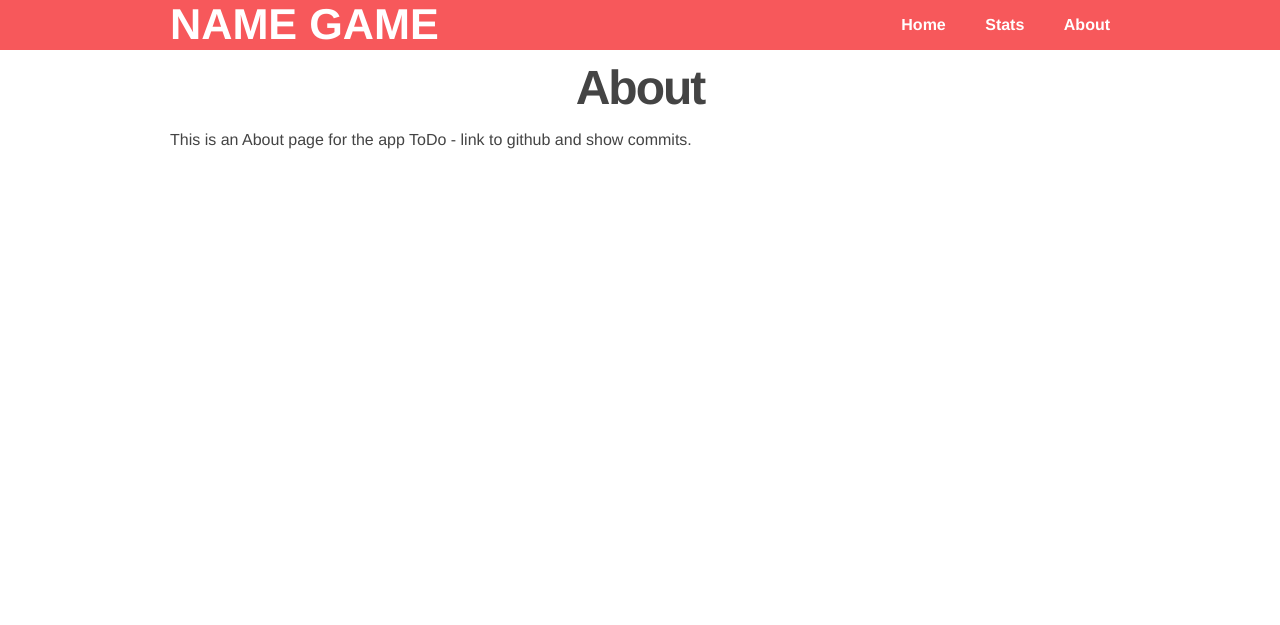
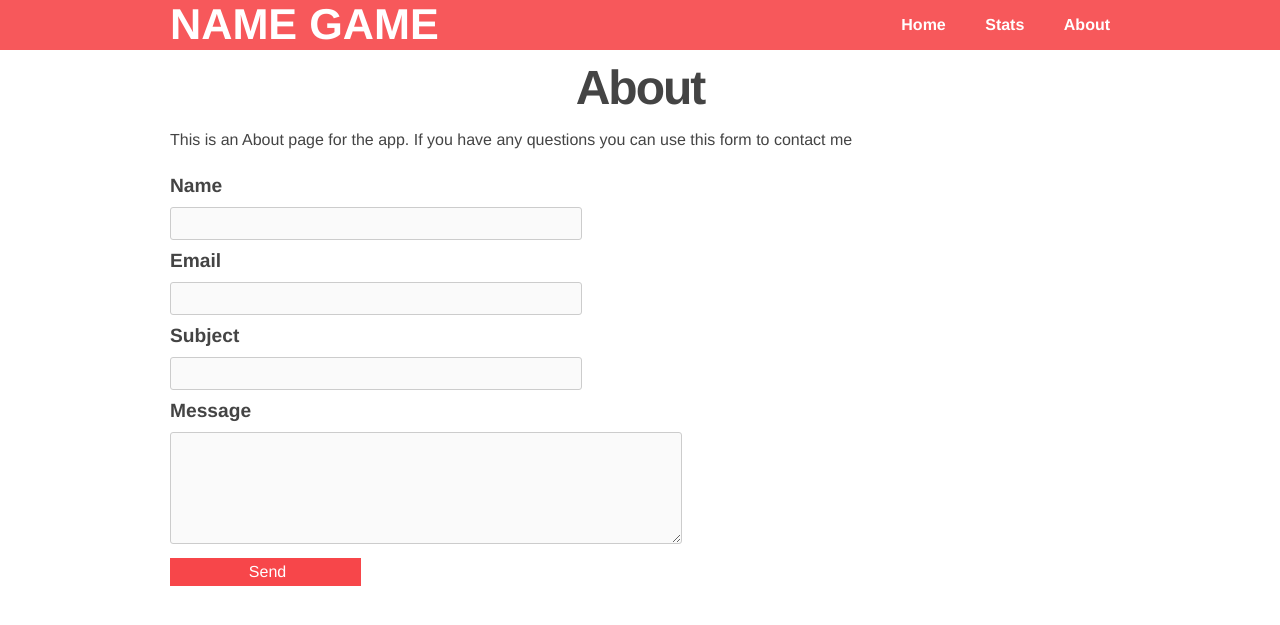
Before and after one commit to zunayed/NameGame, a Flask app: page /about in a window 1280 px wide. Shown: the top 625 px of the page. Run offline with Flask 2, Linux system fonts and the light colour scheme; parts of the project's set-up code (start-up, migrations or seed data) failed here and were passed over; some libraries are stand-ins or nearby versions.

```diff
--- a/database.py
+++ b/database.py
@@ -6,7 +6,6 @@ app = Flask(__name__)
 
 app.config['SQLALCHEMY_DATABASE_URI'] = os.environ["DB"]
 db = SQLAlchemy(app)
-
 
 class User(db.Model):
     id = db.Column(db.Integer, primary_key=True)
--- a/form.py
+++ b/form.py
@@ -1,8 +1,10 @@
-from flask.ext.wtf import Form, TextField, TextAreaField, SubmitField
+from flask_wtf import Form
+from wtforms import TextField, TextAreaField
+from wtforms.validators import DataRequired
+
 
 class ContactForm(Form):
-  name = TextField("Name")
-  email = TextField("Email")
-  subject = TextField("Subject")
-  message = TextAreaField("Message")
-  submit = SubmitField("Send")
+    name = TextField('Name', validators=[DataRequired()])
+    email = TextField('Email', validators=[DataRequired()])
+    subject = TextField('Subject', validators=[DataRequired()])
+    message = TextAreaField('Message', validators=[DataRequired()])
--- a/get_people_into_database.py
+++ b/get_people_into_database.py
@@ -13,10 +13,7 @@ def getPeople():
 				student = User(person.div.get_text(), link.get('src').split('/')[-1])
 				db.session.add(student)
 				db.session.commit()
-				# print person.div.get_text()
-				# img_link = link.get('src').split('/')[-1]
+
 	return people
 
-
-db.create_all()
 people_dictionary = getPeople()
--- a/routes.py
+++ b/routes.py
@@ -1,13 +1,14 @@
-from flask import Flask, render_template, request, url_for, redirect, jsonify
+from flask import Flask, render_template, request, url_for, redirect, jsonify, flash
 from flask.ext.sqlalchemy import SQLAlchemy
 from sqlalchemy import create_engine
 
-import pdb
 import random
 from database import db, User
 from dataprep import DataPrep
+from form import ContactForm
 
 app = Flask(__name__)
+app.secret_key = 'development key'
 
 @app.route('/')
 def home():
@@ -31,29 +32,38 @@ def stats():
 
 	return render_template('stats.html', stats = student_stats)
 
-@app.route('/about')
+@app.route('/about', methods = ('GET', 'POST'))
 def about():
-	return render_template('about.html')
+	form = ContactForm()
+	if request.method == 'POST':
+		if form.validate() == False:
+			flash('All Fields are Required')
+			return render_template('about.html', form = form)
+		else:
+			return 'Form posted.'
+	elif request.method == 'GET':
+		return render_template('about.html', form = form)
 
-@app.route('/check', methods = ["POST"])
+
+@app.route('/check', methods = ['POST'])
 def check():
 	#database stuff
 	db.create_all()
 
 	ans = request.form
-	correct = []
+	ans_graded = []
 	for item in ans:
 		if item == ans[item]:
 			modifyDatabase(item, True)
-			correct.append(True)
+			ans_graded.append(True)
 		else:
 			modifyDatabase(item, False)
-			correct.append(False)
+			ans_graded.append(False)
 
-	return jsonify(answers=correct)
+	return jsonify(answers = ans_graded)
 
 def modifyDatabase(student, ans):
-	student = User.query.filter_by(username=student).first()
+	student = User.query.filter_by(username = student).first()
 	if ans == True:
 		student.correct_picks += 1
 	else:
--- a/templates/about.html
+++ b/templates/about.html
@@ -1,6 +1,29 @@
 {% extends "layout.html" %}
 
 {% block content %}
-  <h2>About</h2>
-  <p>This is an About page for the app ToDo - link to github and show commits.</p>
+	<link rel="stylesheet" href="{{ url_for('static', filename='css/about.css') }}">
+	<h2>About</h2>
+	<p>This is an About page for the app. If you have any questions you can use this form to contact me</p>
+
+	{% for message in get_flashed_messages() %}
+  		<div class="flash">{{ message }}</div>
+	{% endfor %}
+
+	<form method="POST" action="/about">
+	    {{ form.hidden_tag() }}
+
+	    {{ form.name.label }}
+	    {{ form.name(size=20) }}
+
+	    {{ form.email.label }}
+	    {{ form.email(size=30) }}
+
+		{{ form.subject.label }}
+		{{ form.subject }}
+
+		{{ form.message.label }}
+		{{ form.message }}
+	    <input type="submit" value="Send">
+	</form>
+
 {% endblock %}
```
Also changed, not shown: static/css/main.css (line endings or trailing spaces).
